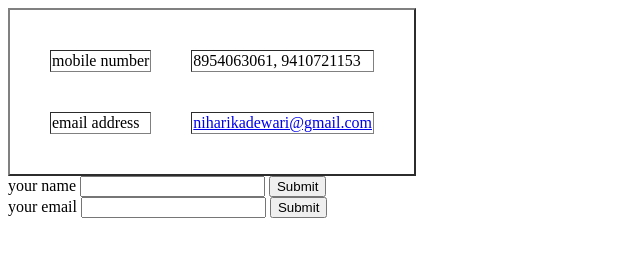
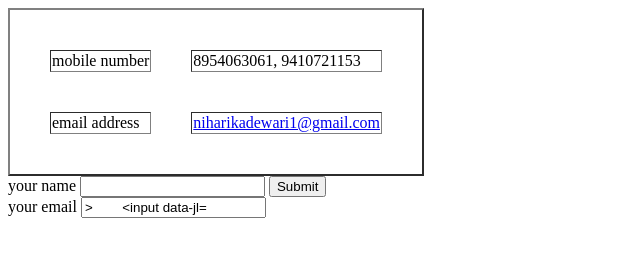
Before and after one commit to niharikadewari/CVV, a plain HTML site: page contact me.html in a window 1280 px wide. Shown: the whole page, without its empty margins (0-640 px from the left). Drawn offline with Linux system fonts and the light colour scheme.

Commit message:
Update contact me.html

```diff
--- a/contact me.html
+++ b/contact me.html
@@ -22,17 +22,17 @@
                 email address
             </td>
             <td>
-               <a href="mailto:niharikadewari@gmail.com">niharikadewari@gmail.com</a>
+               <a href="mailto:niharikadewari1@gmail.com">niharikadewari1@gmail.com</a>
             </td>
         </tr>
     </table>
     <form class=""action="index.html" method="post">
         <label>your name</label>
-        <input type="your name" name=""value="">
+        <input type="text" name="yourname"value="">
         <input type="submit" name=""><br>
         <label>your email</label>
-        <input type="email" name="your name">
-        <input type="submit" name="">
+        <input type="email" name="your email"value=">
+        <input type="submit" name="submit">
     </form>
 </body>
 </html>
```
